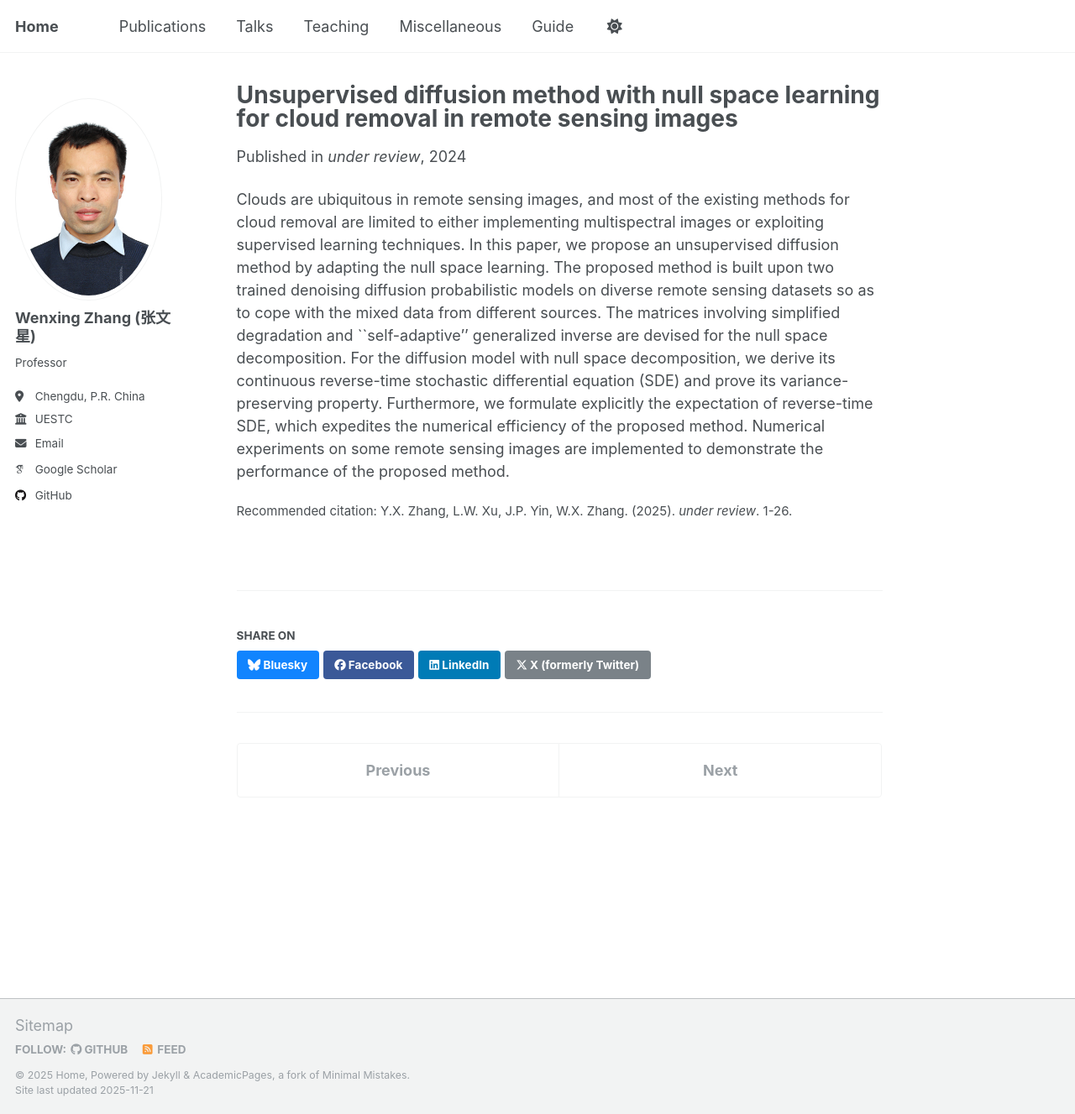
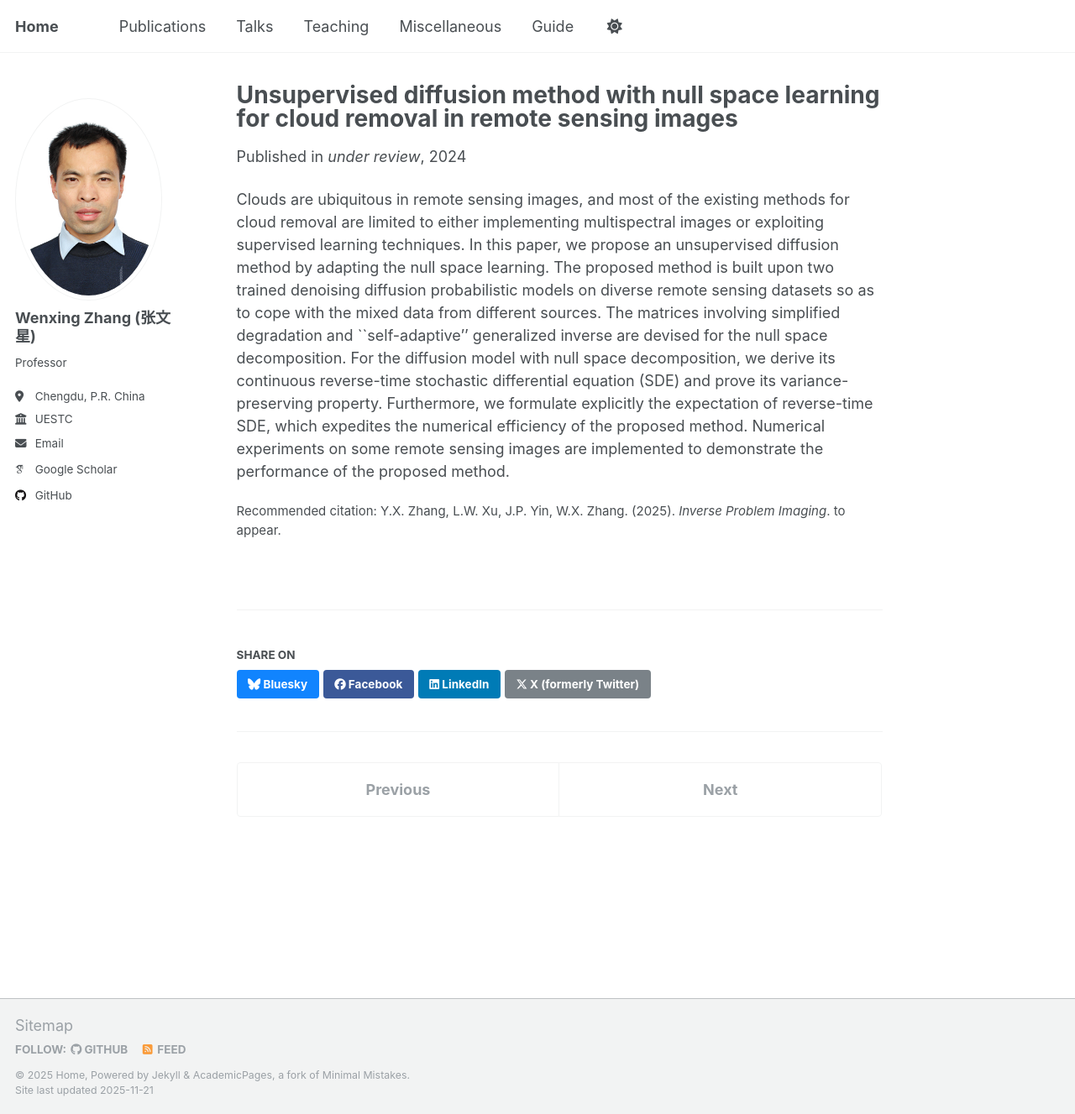
Before and after one commit to WenxingZhang/WenxingZhang.github.io, a Jekyll site: the page built from _publications/2024-12-01-paper-title-number-1.md, in a window 1280 px wide and 1327 px high. Shown: the whole window at 84% size. Built offline with Jekyll 4.4.1, drawn with Linux system fonts in a browser that asks for light colours; some web fonts are replaced; a script that is not in the unit is left out.

Commit message:
Update 2024-12-01-paper-title-number-1.md

```diff
--- a/_publications/2024-12-01-paper-title-number-1.md
+++ b/_publications/2024-12-01-paper-title-number-1.md
@@ -8,6 +8,6 @@ venue: 'under review'
 #slidesurl: 'http://academicpages.github.io/files/slides1.pdf'
 #paperurl: 'http://academicpages.github.io/files/paper1.pdf'
 #bibtexurl: 'http://academicpages.github.io/files/bibtex1.bib'
-citation: 'Y.X. Zhang, L.W. Xu, J.P. Yin, W.X. Zhang. (2025). <i>under review</i>. 1-26.'
+citation: 'Y.X. Zhang, L.W. Xu, J.P. Yin, W.X. Zhang. (2025). <i>Inverse Problem Imaging</i>. to appear.'
 ---
 Clouds are ubiquitous in remote sensing images, and most of the existing methods for cloud removal are limited to either implementing multispectral images or exploiting supervised learning techniques. In this paper, we propose an unsupervised diffusion method by adapting the null space learning. The proposed method is built upon two trained denoising diffusion probabilistic models on diverse remote sensing datasets so as to cope with the mixed data from different sources. The matrices involving simplified degradation and  ``self-adaptive'' generalized inverse are devised for the null space decomposition. For the diffusion model with null space decomposition, we derive its continuous reverse-time stochastic differential equation (SDE) and prove its variance-preserving property. Furthermore, we formulate  explicitly the expectation of  reverse-time SDE, which expedites  the numerical efficiency of the proposed method. Numerical experiments on some remote sensing images are implemented to demonstrate the performance of the proposed method.
```
